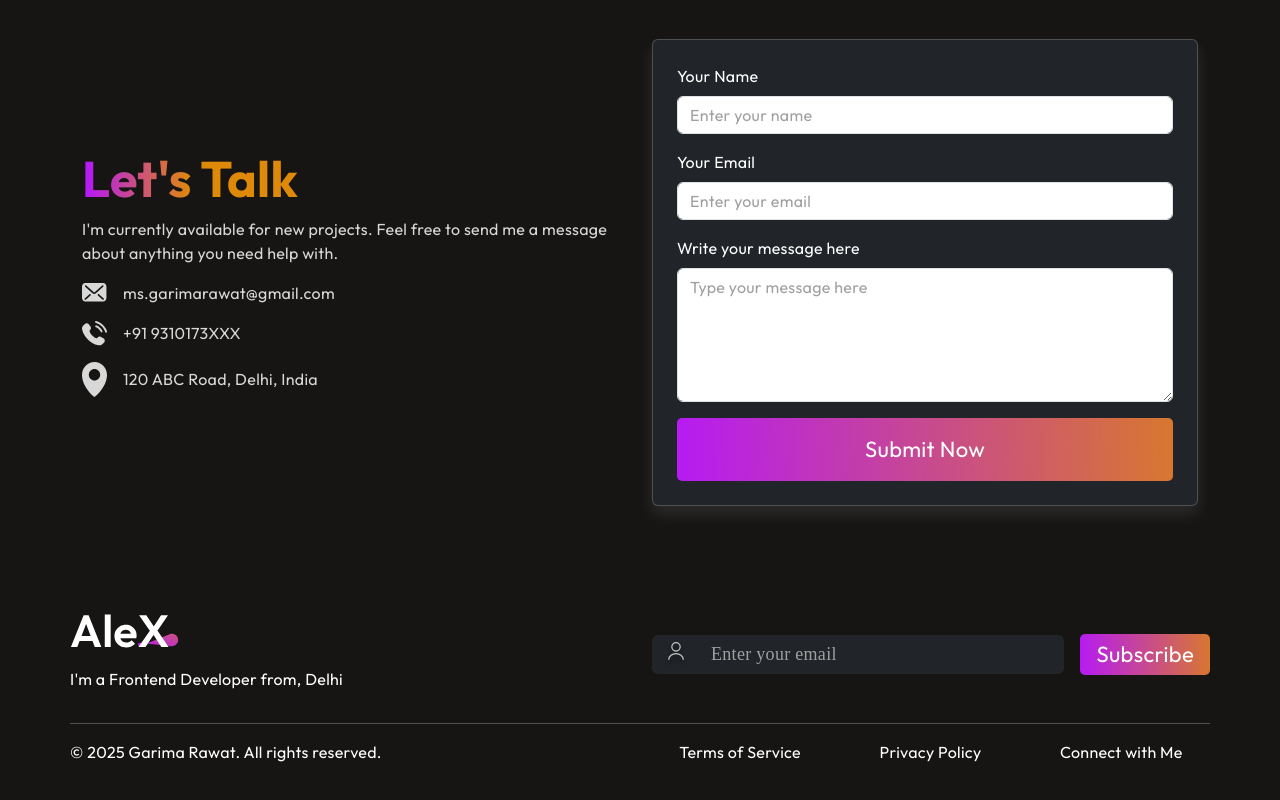
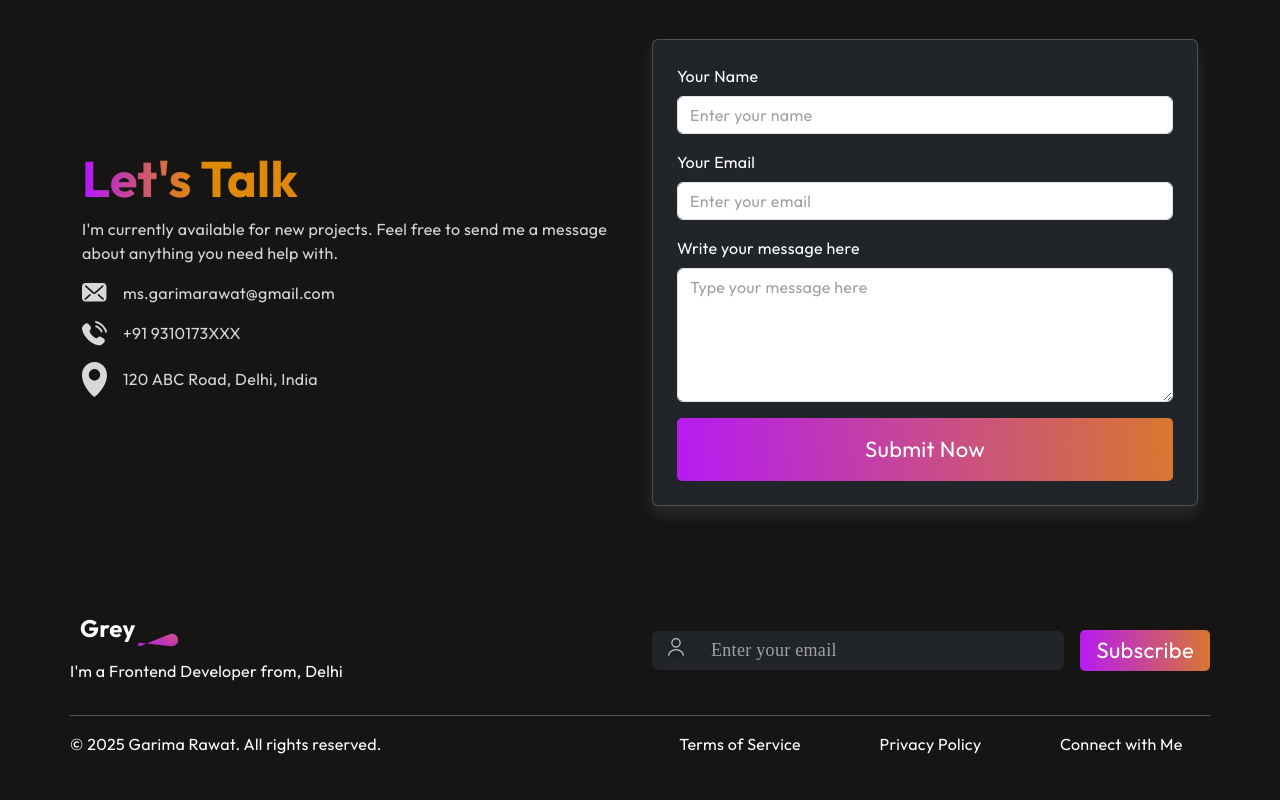
Before and after one commit to Gariiiiii/myPortfolio, a React (Vite) app: page / in a window 1280 px wide. Shown: the part 2106-2906 px from the top of the page. Built offline with nearby package versions, Linux system fonts and the light colour scheme.

Commit message:
Update Footer.jsx

```diff
--- a/src/components/Footer/Footer.jsx
+++ b/src/components/Footer/Footer.jsx
@@ -1,6 +1,5 @@
 import React from 'react';
 import './Footer.css';
-import footer_logo from "../../assets/footer_logo.svg";
 import user_icon from "../../assets/user_icon.svg";
 
 const Footer = () => {
@@ -8,7 +7,16 @@ const Footer = () => {
     <div className="footer container py-5">
       <div className="row justify-content-between align-items-center mb-2">
         <div className="col-md-6">
-          <img src={footer_logo} alt="Logo" className="mb-2" />
+           <svg width="109" height="57" viewBox="0 0 109 57" fill="none" xmlns="http://www.w3.org/2000/svg">
+                <path d="M68 42.39C68 41.3438 68.9096 40.53 69.9493 40.6459L101.251 44.136C105.227 44.5794 108.591 41.226 108.161 37.2483C107.713 33.1161 103.434 30.5622 99.5844 32.1306L70.4171 44.0151C69.2629 44.4854 68 43.6363 68 42.39Z" fill="url(#paint0_linear_2205_14)"/>
+                <text x="10" y="35" font-size="24" fill="white" font-weight="bold">Grey</text>
+                <defs>
+                    <linearGradient id="paint0_linear_2205_14" x1="219.1" y1="39.9983" x2="202.599" y2="91.4037" gradientUnits="userSpaceOnUse">
+                        <stop stop-color="#DF8908"/>
+                        <stop offset="1" stop-color="#B415FF"/>
+                    </linearGradient>
+                </defs>
+            </svg>
           <p className="text-white">I'm a Frontend Developer from, Delhi</p>
         </div>
         <div className="col-md-6 d-flex align-items-center gap-3">
```
